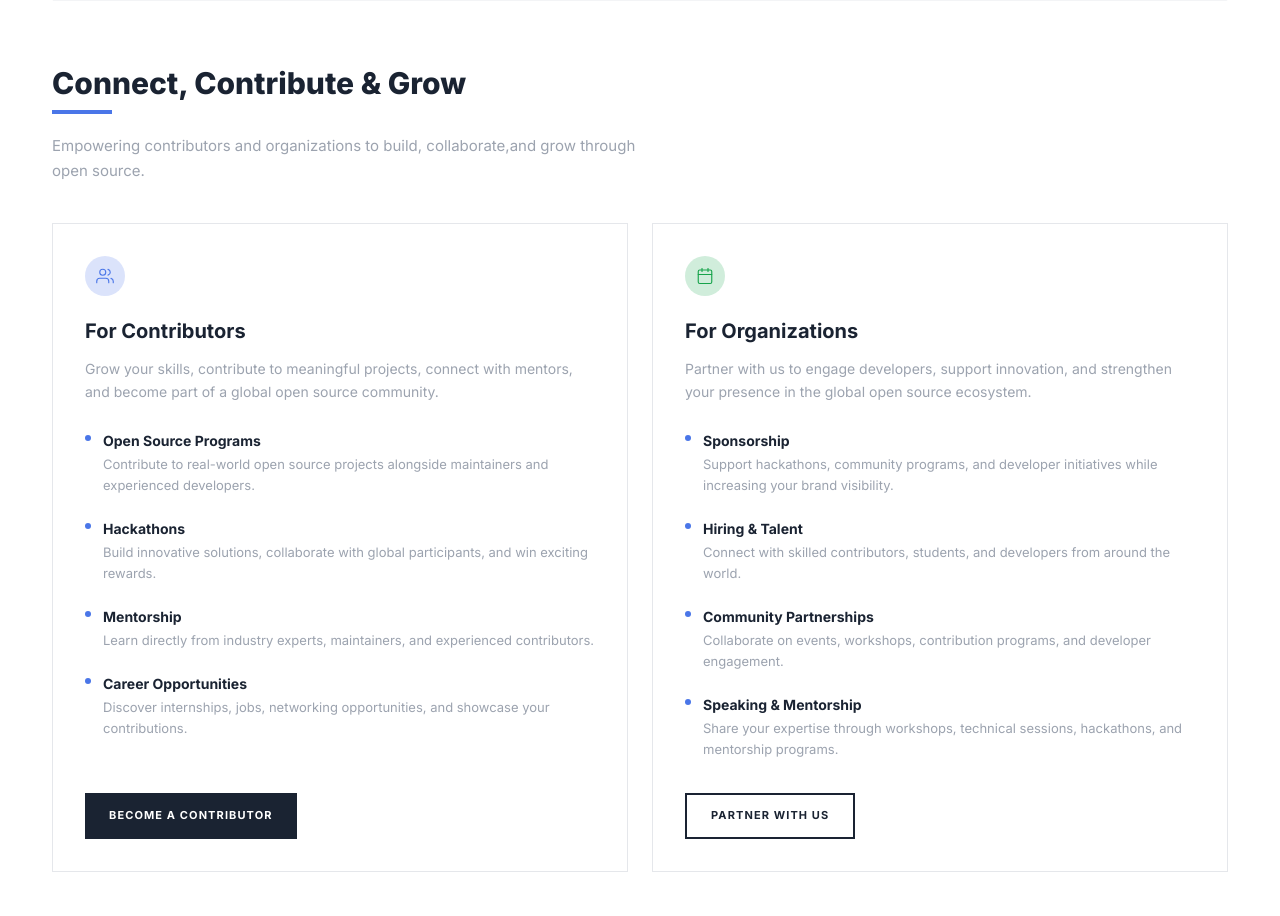
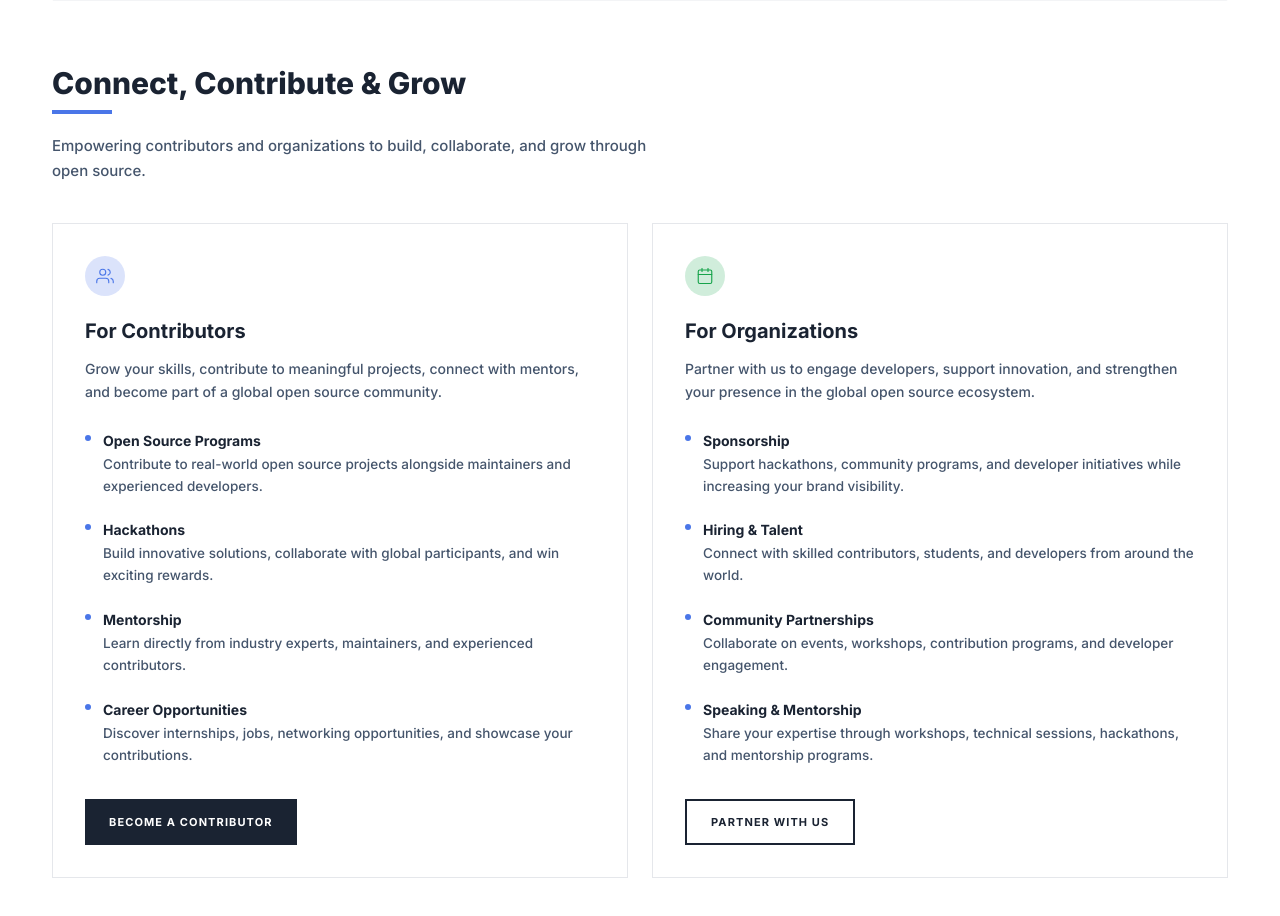
Before and after one commit to open-source-connect-01/OSC_India, a Next.js app: page / in a window 1280 px wide. Shown: the part 3360-4276 px from the top of the page. Built offline with nearby package versions, Linux system fonts and the light colour scheme.

Commit message:
readablity fixed

```diff
--- a/src/components/ConnectContributeGrowSection.tsx
+++ b/src/components/ConnectContributeGrowSection.tsx
@@ -48,15 +48,14 @@ export default function ConnectContributeGrowSection() {
             Connect, Contribute &amp; Grow
           </h2>
           <div className="w-[60px] h-[4px] bg-accent-blue mt-2 mb-5" />
-          <p className="max-w-[600px] text-[15px] text-gray-400 leading-relaxed">
-            Empowering contributors and organizations to build,
-            collaborate,and grow through open source.
+          <p className="max-w-[600px] text-[15px] text-slate-600 font-medium leading-relaxed">
+            Empowering contributors and organizations to build, collaborate, and grow through open source.
           </p>
         </div>
 
         {/* Two-column card layout */}
         <div className="grid md:grid-cols-2 gap-6">
-          {/* Card 1: Collaboration Models */}
+          {/* Card 1: For Contributors */}
           <div className="bg-white border border-gray-200 p-8 flex flex-col">
             <div className="w-10 h-10 rounded-full bg-accent-blue/20 flex items-center justify-center mb-5">
               <svg width="18" height="18" viewBox="0 0 24 24" fill="none" stroke="currentColor" strokeWidth="1.5" strokeLinecap="round" strokeLinejoin="round" className="text-accent-blue">
@@ -69,7 +68,7 @@ export default function ConnectContributeGrowSection() {
             <h3 className="text-[20px] font-bold text-navy-deep mb-3">
               For Contributors
             </h3>
-            <p className="text-[14px] text-gray-400 leading-relaxed mb-6">
+            <p className="text-[14px] text-slate-600 font-medium leading-relaxed mb-6">
               Grow your skills, contribute to meaningful projects, connect with mentors, and become part of a global open source community.
             </p>
 
@@ -81,7 +80,7 @@ export default function ConnectContributeGrowSection() {
                     <span className="text-[14px] font-bold text-navy-deep">
                       {item.title}
                     </span>
-                    <p className="text-[13px] text-gray-400 leading-relaxed mt-0.5">
+                    <p className="text-[13.5px] text-slate-600 font-medium leading-relaxed mt-0.5">
                       {item.desc}
                     </p>
                   </div>
@@ -97,7 +96,7 @@ export default function ConnectContributeGrowSection() {
             </Link>
           </div>
 
-          {/* Card 2: Community Events */}
+          {/* Card 2: For Organizations */}
           <div className="bg-white border border-gray-200 p-8 flex flex-col">
             <div className="w-10 h-10 rounded-full bg-accent-emerald/20 flex items-center justify-center mb-5">
               <svg width="18" height="18" viewBox="0 0 24 24" fill="none" stroke="currentColor" strokeWidth="1.5" strokeLinecap="round" strokeLinejoin="round" className="text-accent-emerald">
@@ -110,7 +109,7 @@ export default function ConnectContributeGrowSection() {
             <h3 className="text-[20px] font-bold text-navy-deep mb-3">
               For Organizations
             </h3>
-            <p className="text-[14px] text-gray-400 leading-relaxed mb-6">
+            <p className="text-[14px] text-slate-600 font-medium leading-relaxed mb-6">
               Partner with us to engage developers, support innovation, and strengthen your presence in the global open source ecosystem.
             </p>
 
@@ -122,7 +121,7 @@ export default function ConnectContributeGrowSection() {
                     <span className="text-[14px] font-bold text-navy-deep">
                       {item.title}
                     </span>
-                    <p className="text-[13px] text-gray-400 leading-relaxed mt-0.5">
+                    <p className="text-[13.5px] text-slate-600 font-medium leading-relaxed mt-0.5">
                       {item.desc}
                     </p>
                   </div>
```
